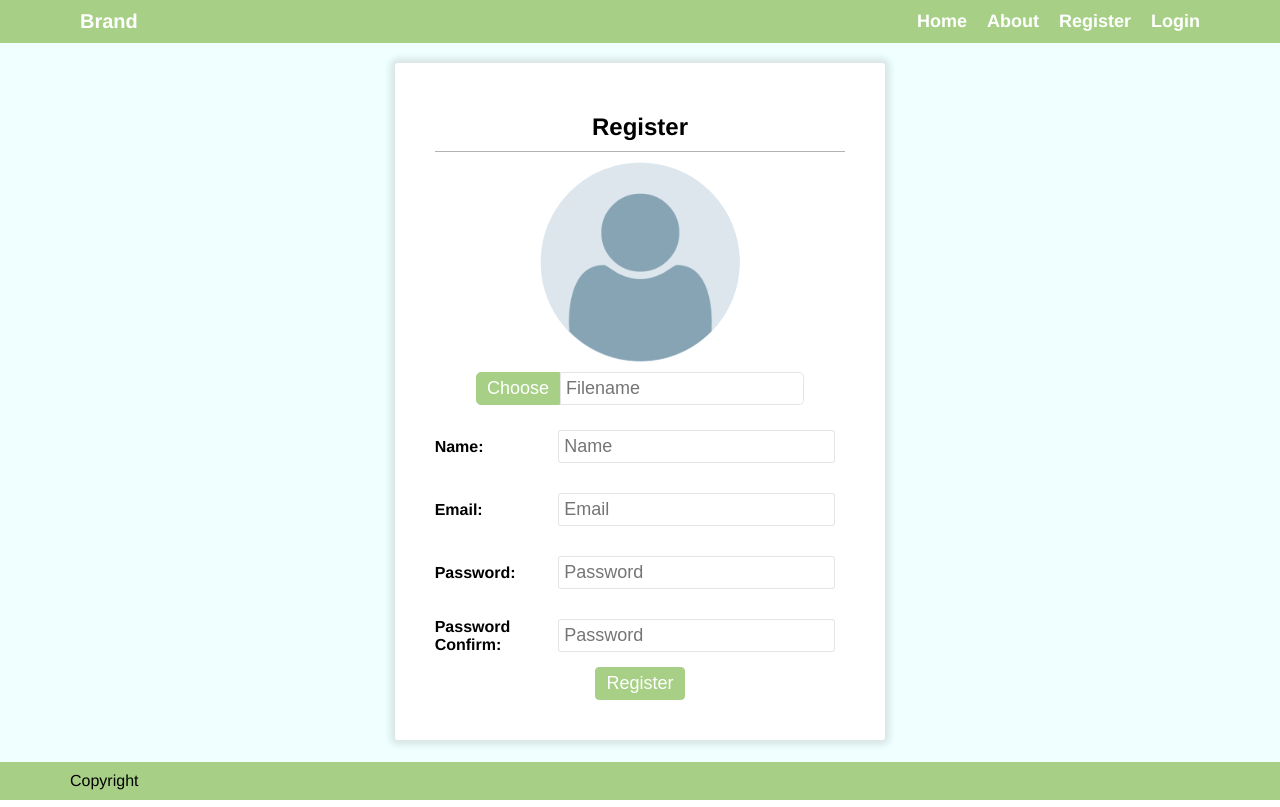
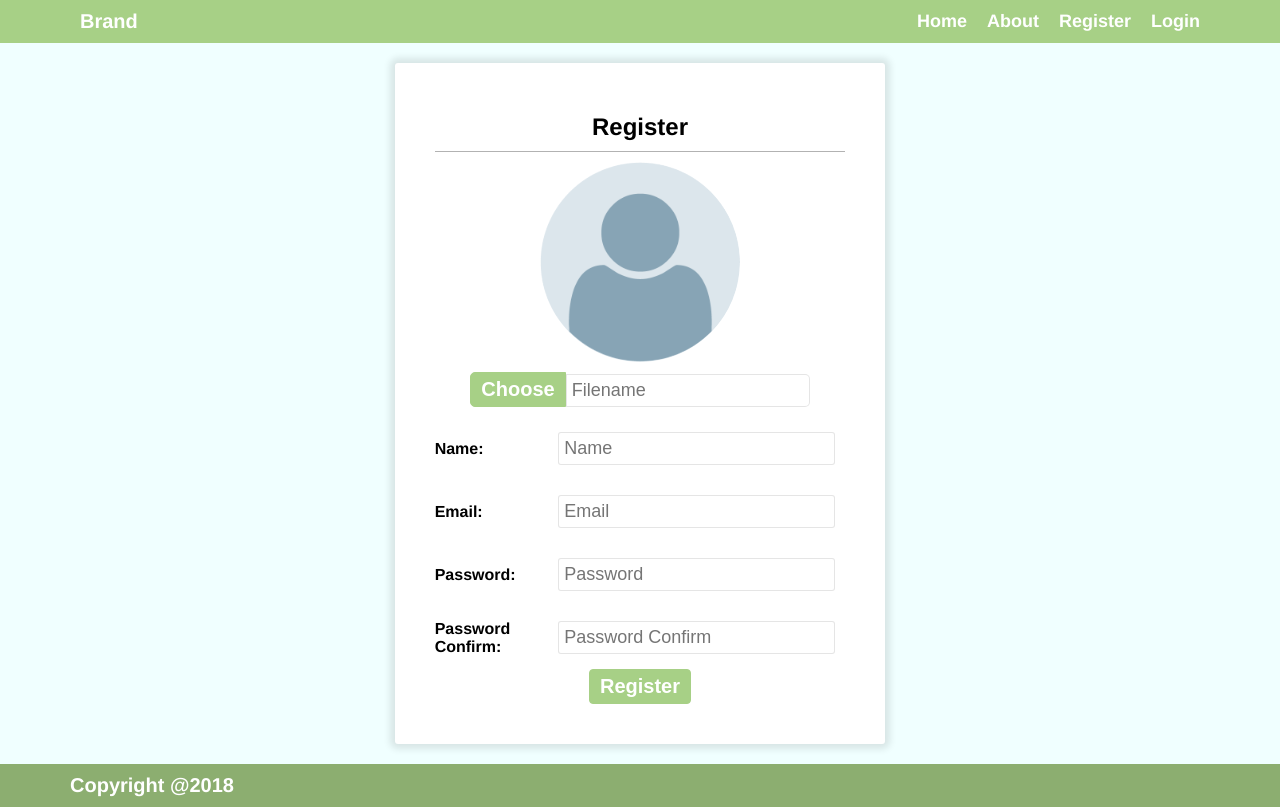
Before and after one commit to Practice-Delphi/Vuejstask, a Vue app: page /#/register in a window 1280 px wide. Built offline with nearby package versions, Linux system fonts and the light colour scheme.

Commit message:
Change footer style

```diff
--- a/src/App.vue
+++ b/src/App.vue
@@ -83,7 +83,8 @@ form {
 
 button {
   cursor: pointer;
-  font-size: 18px;
+  font-size: 20px;
+  font-weight: bold;
   color: white;
   background-color: rgb(167, 208, 134);
   border-radius: 4px;
--- a/src/components/Footer.vue
+++ b/src/components/Footer.vue
@@ -1,7 +1,7 @@
 <template>
   <footer class="footer">
     <div class="page">
-      <div>Copyright</div>
+      <div class="footer-text">Copyright @2018</div>
     </div>
   </footer>
 </template>
@@ -14,7 +14,13 @@
 
 <style>
 .footer {
-  background-color: rgb(167, 208, 134);
+  background-color: rgb(140, 174, 112);
   padding: 10px;
 }
+
+.footer-text {
+  font-size: 20px;
+  font-weight: bold;
+  color: white;
+}
 </style>
--- a/src/views/Register.vue
+++ b/src/views/Register.vue
@@ -28,7 +28,7 @@
         <input type="password" placeholder="Password" @change='changePassword'>
       </div>
       <div class="form-input">
-        <label>Password Confirm:</label><input type="password" placeholder="Password" @change='changePassconf'>
+        <label>Password Confirm:</label><input type="password" placeholder="Password Confirm" @change='changePassconf'>
       </div>
       <button class="form-submit" type="submit">Register</button>
     </form>
```
